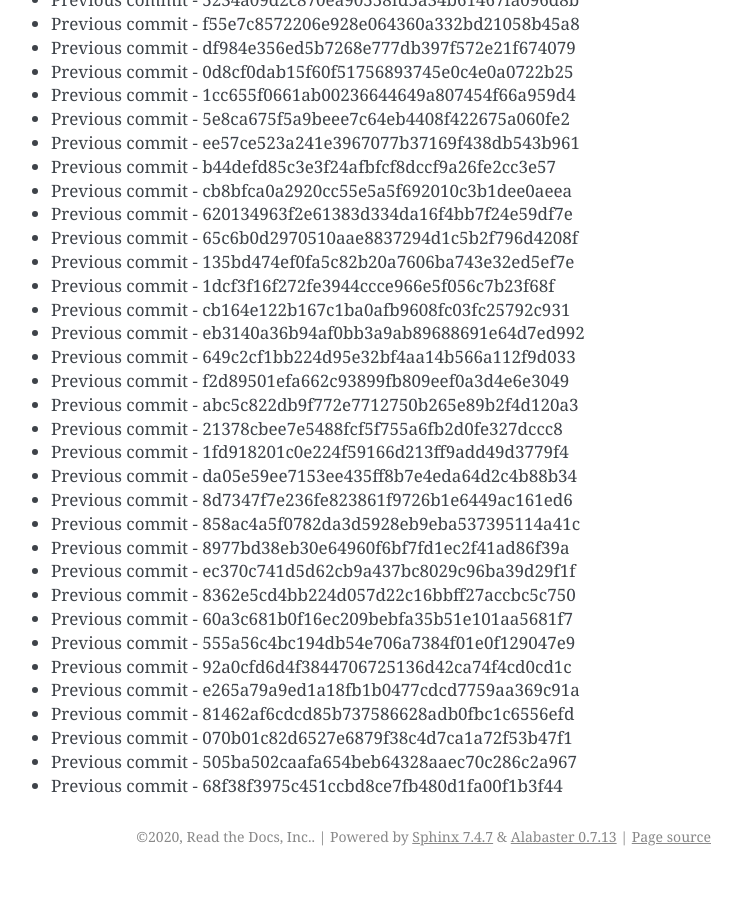
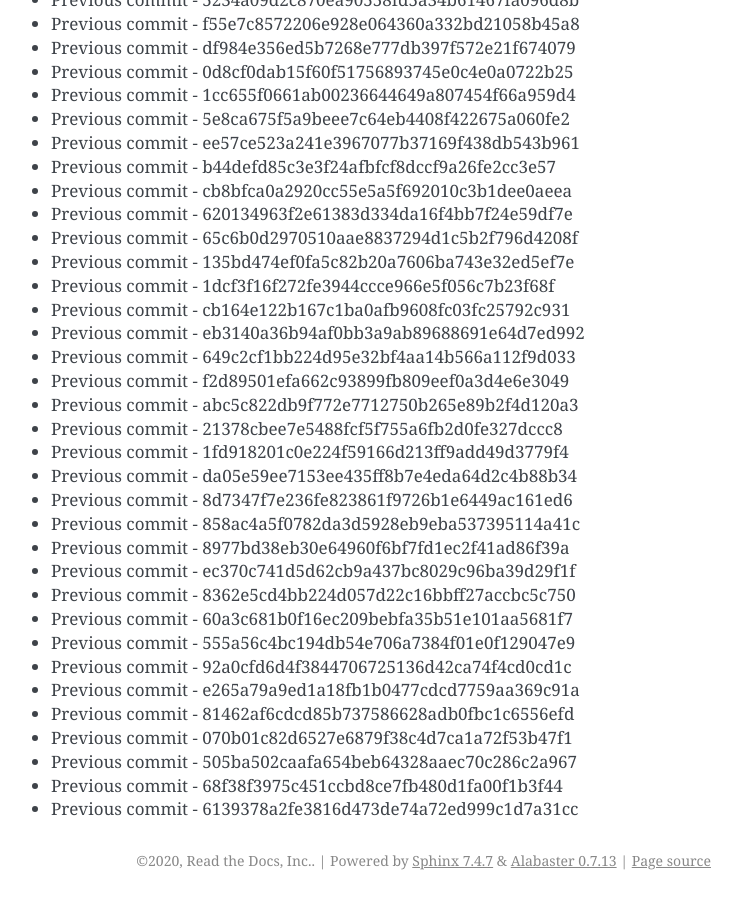
Before and after one commit to readthedocs/rtd-git-stresstest, a Sphinx documentation site: the page built from docs/updates.rst, in a window 1280 px wide and 900 px high, scrolled down 19788 px. Shown: the whole window, without its empty margins (399-1141 px from the left). Built offline with Sphinx 7.4.7, drawn with Linux system fonts in a browser that asks for light colours; before the commit the page ends 20664 px from its top, so only the background shows below that.

Commit message:
Generating commit from previous: 6139378a2fe3816d473de74a72ed999c1d7a31cc

```diff
--- a/docs/updates.rst
+++ b/docs/updates.rst
@@ -863,3 +863,4 @@ It can be tested for any performance characteristics.
 * Previous commit - 070b01c82d6527e6879f38c4d7ca1a72f53b47f1
 * Previous commit - 505ba502caafa654beb64328aaec70c286c2a967
 * Previous commit - 68f38f3975c451ccbd8ce7fb480d1fa00f1b3f44
+* Previous commit - 6139378a2fe3816d473de74a72ed999c1d7a31cc
```
